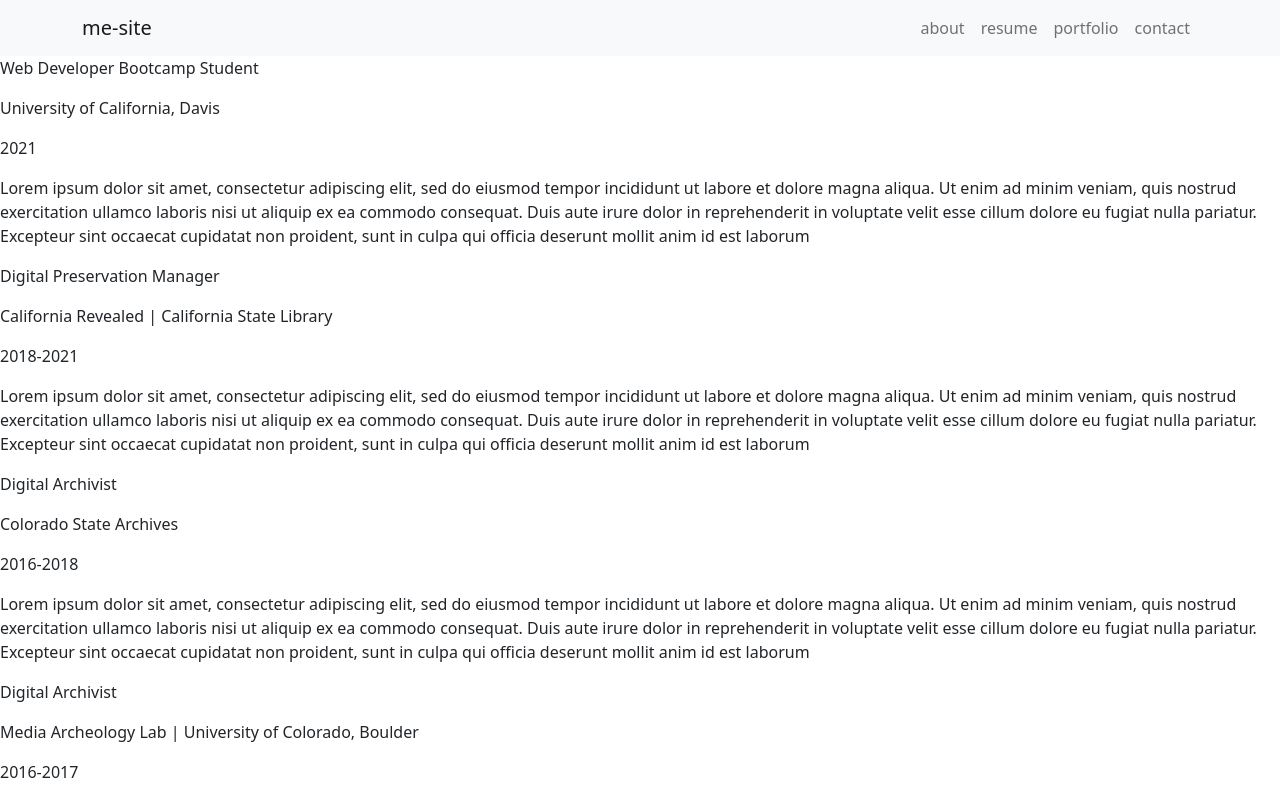
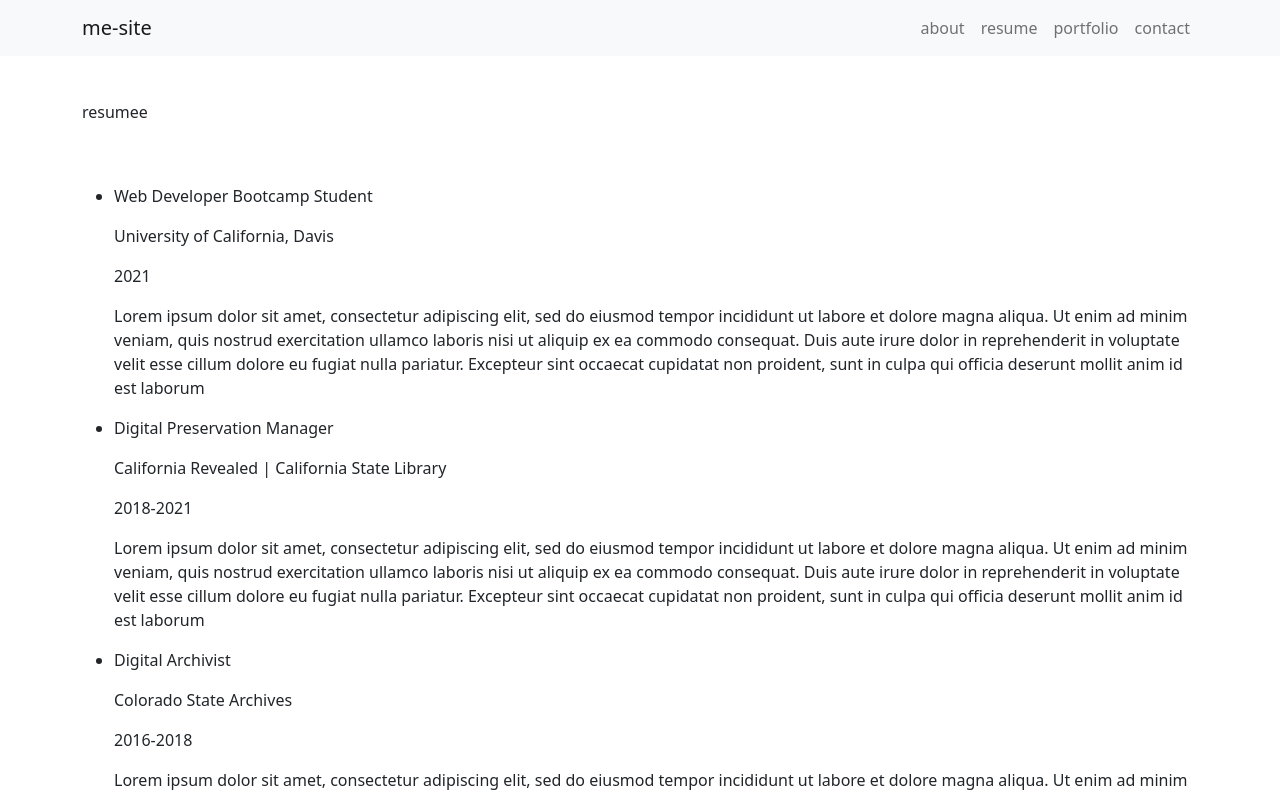
Before and after one commit to sourslaw/portfolio_react, a React (Create React App) app: page /resume in a window 1280 px wide. Shown: the top 796 px of the page. Built offline with nearby package versions, Linux system fonts and the light colour scheme.

Commit message:
cleaning up tabs and returns

```diff
--- a/src/components/layout/About/AboutContent.js
+++ b/src/components/layout/About/AboutContent.js
@@ -4,7 +4,6 @@
 
 
 function AboutContent() {
-
   return (
     <Container>
       <Row>
--- a/src/components/layout/ContactContent.js
+++ b/src/components/layout/ContactContent.js
@@ -1,13 +1,10 @@
 import React from "react";
 import Iframe from 'react-iframe'
-
 import { Container, Row, Card, Col, Image } from "react-bootstrap";
 import classes from './HeadingComponent.module.css';
-// import classes from './AboutContent.module.css';
 
 
 function ContactContent() {
-
   return (
   <Container>
 		<div className={classes.headingCard}>conatct</div>
--- a/src/components/layout/Footer.js
+++ b/src/components/layout/Footer.js
@@ -3,7 +3,6 @@
 
 
 function Footer() {
-
   return (
     <Navbar bg="light" expand="lg">
       <Container>
@@ -17,7 +16,6 @@
       </Container>
     </Navbar>
   );
-
 }
 
 export default Footer;
--- a/src/components/layout/Layout.js
+++ b/src/components/layout/Layout.js
@@ -1,6 +1,6 @@
 import Navigation from './Navigation';
 import Footer from './Footer';
-// import classes from './Layout.module.css';
+
 
 function Layout(props) {
   return(
--- a/src/components/layout/Navigation.js
+++ b/src/components/layout/Navigation.js
@@ -1,10 +1,8 @@
-// import { Link } from 'react-router-dom';
 import { Navbar, Nav, Container } from 'react-bootstrap';
 import React from "react";
 
 
 function Navigation() {
-
   return (
     <Navbar bg="light" expand="lg">
       <Container>
@@ -24,7 +22,6 @@
       </Container>
     </Navbar>
   );
-
 }
 
 export default Navigation;
--- a/src/components/layout/ResumeContent.js
+++ b/src/components/layout/ResumeContent.js
@@ -1,32 +1,15 @@
 import React from "react";
-
-import { Container, Row, Card, Col, Image } from "react-bootstrap";
+import { Container } from "react-bootstrap";
 import classes from './HeadingComponent.module.css';
 import ResumeItem from "./ResumeItem";
 
-// import { experience } from './data/DataBits';
-
 
 function ResumeContent(props) {
-	console.log(props);
+  return (
+		<Container>
+			<div className={classes.headingCard}>resumee</div>
 
-  return (
-
-  // <Container>
-	// 	<div className={classes.headingCard}>resuem</div>
-	// 	<Row>
-	// 		<h1>experience</h1>
-	// 		<p>{props.contents[0].what}</p>
-	// 		{/* NOTE: need to recreate a component for experience, education etc. */}
-	// 	</Row>
-	// 	<Row>
-	// 		<h1>education</h1>
-	// 	</Row>
-	// 	<Row>
-	// 		<h1>certificates</h1>
-	// 	</Row>
-  // </Container>
-		<div>
+			<ul>
 				{props.contents.map((content) =>
 					<ResumeItem
 						what={content.what}
@@ -35,8 +18,9 @@
 						description={content.description}
 					/>
 				)}
-		</div>
-  )
+			</ul>
+		</Container>
+  );
 }
 
 export default ResumeContent;
--- a/src/components/layout/ResumeItem.js
+++ b/src/components/layout/ResumeItem.js
@@ -2,15 +2,14 @@
 
 
 function ResumeItem(props) {
-
   return [
-
-    <p>{props.what}</p>,
-    <p>{props.where}</p>,
-    <p>{props.when}</p>,
-    <p>{props.description}</p>
+    <li>
+      <p>{props.what}</p>
+      <p>{props.where}</p>
+      <p>{props.when}</p>
+      <p>{props.description}</p>
+    </li>
   ];
-
 }
 
 export default ResumeItem;
--- a/src/pages/About.js
+++ b/src/pages/About.js
@@ -1,7 +1,7 @@
 import AboutContent from '../components/layout/About/AboutContent';
 
+
 function AboutPage() {
-
   return (
     <section>
       <div>aboout</div>
--- a/src/pages/Contact.js
+++ b/src/pages/Contact.js
@@ -1,7 +1,7 @@
 import ContactContent from '../components/layout/ContactContent';
 
+
 function ContactPage() {
-
   return (
 	  <section>
 			<ContactContent />
--- a/src/pages/Portfolio.js
+++ b/src/pages/Portfolio.js
@@ -1,5 +1,4 @@
 function PortfolioPage() {
-
   return (
     <div>portfolio</div>
   );
--- a/src/pages/Resume.js
+++ b/src/pages/Resume.js
@@ -1,39 +1,29 @@
 import{ useState, useEffect } from 'react';
-
 import ResumeContent from '../components/layout/ResumeContent';
 
 
-
 function ResumePage() {
-
-  // return (
-	// 	<section>
-	// 		<ResumeContent />
-	// 	</section>
-  // );
-
 	const [isLoading, setIsLoading] = useState(true);
   const [loadedContent, setLoadedContent] = useState([]);
 
   useEffect(() => {
-    setIsLoading(true);
+    setIsLoading(true); // initially set to true . .
 
     fetch(
-      'experience.json'
+      'experience.json' // fetching from public folder. it just looks there
     ).then(response => {
       return response.json();
     }).then((data) => {
       const contents = [];
 
-      for (const key in data) {
+      for (const key in data) { //loop through . . .
         const content = {
           id: key,
           ...data[key] // spread data
         };
-        contents.push(content); // use helper
+        contents.push(content); // use content as helper
       }
-
-      setIsLoading(false);
+      setIsLoading(false); // . . now false
       setLoadedContent(contents); // here is the data now . . .
     });
   }, []);
@@ -47,10 +37,9 @@
   }
 
   return (
-      <section>
-          {/* <h1>all meetups page</h1> */}
-              <ResumeContent contents={loadedContent}/>
-      </section>
+		<section>
+			<ResumeContent contents={loadedContent}/>
+		</section>
   );
 }
 
```
Lines whose indentation alone changed are shown as unchanged.
